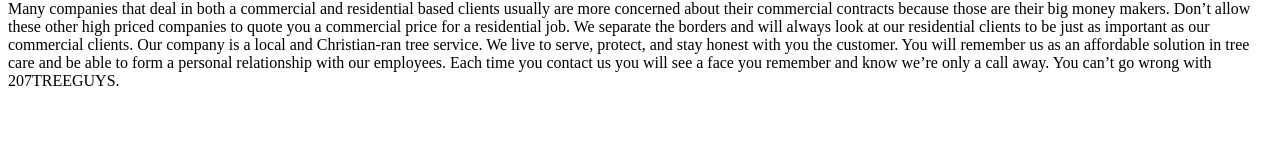
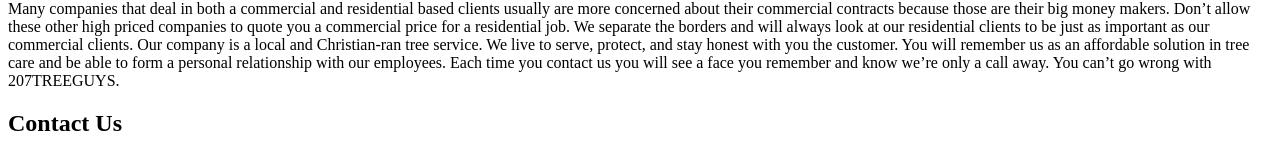
Before and after one commit to mjamesderocher/207-tree-guys, a plain HTML site: page index.html in a window 1280 px wide. Shown: the part 969-1123 px from the top of the page. Before the commit the page ends 1075 px from the top, so only its background shows below. Drawn offline with Linux system fonts and the light colour scheme.

```diff
--- a/index.html
+++ b/index.html
@@ -36,5 +36,8 @@
 		<p>207TREEGUYS has been in the tree care industry since 1982. We are a fully insured and licensed tree service with a broad span of clients in Cumberland County. Our company is family-owned and operated by Rocky J. Zucha and Caleb A. Zucha, who have established a trusted name within the industry and are always available to consult with our clients if needed. When contacting our company, you’re not just dealing with the normal everyday tree service, instead you’re choosing a company that will go the extra mile for you. For liability purposes, we will ensure your safety from hazardous trees, as well as protect the aesthetics and integrity of your valuable trees.</p>
 
 		<p>Many companies that deal in both a commercial and residential based clients usually are more concerned about their commercial contracts because those are their big money makers. Don’t allow these other high priced companies to quote you a commercial price for a residential job. We separate the borders and will always look at our residential clients to be just as important as our commercial clients. Our company is a local and Christian-ran tree service. We live to serve, protect, and stay honest with you the customer. You will remember us as an affordable solution in tree care and be able to form a personal relationship with our employees. Each time you contact us you will see a face you remember and know we’re only a call away. You can’t go wrong with 207TREEGUYS.</p>
+		<h2>Contact Us</h2>
+		<form id="contact" data-netlify="true">
+		</form>
 	</body>
 </html>
```
